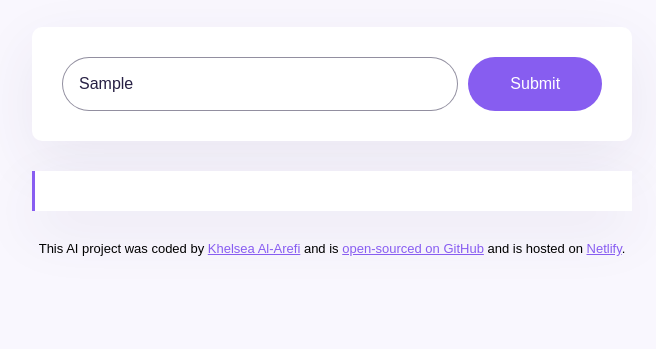
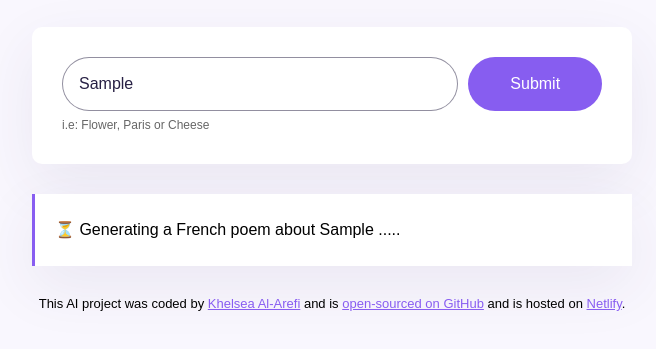
Before and after one commit to Khelbot/french-poem-generator, a plain HTML site: page index.html in a window 1280 px wide. Both pictures are taken after typing "Sample" into the empty fields and a click on the input 843 px from the left and 261 px from the top of the page. Shown: the part 177-526 px from the top of the page, without its empty margins (308-964 px from the left). Drawn offline with nearby package versions, Linux system fonts and the light colour scheme; no server answers.

Commit message:
Improved User Experience

```diff
--- a/index.html
+++ b/index.html
@@ -16,10 +16,11 @@
       </header>
 
       <main>
+        <div class="form-container">
           <form id="poem-generator-form">
             <input
               type="text"
-            placeholder="Enter the topic of the poem here."
+              placeholder="Enter the topic of your poem here."
               autofocus
               required
               autocomplete="off"
@@ -28,7 +29,9 @@
             />
             <input type="submit" class="submit-button" />
           </form>
-        <div id="poem" class="poem"></div>
+          <div class="hint">i.e: Flower, Paris or Cheese</div>
+        </div>
+        <div id="poem" class="poem hidden"></div>
       </main>
       <footer>
         This AI project was coded by
--- a/src/script.js
+++ b/src/script.js
@@ -20,6 +20,10 @@ function generatePoem(event) {
   let prompt = `User instructions: Generate a poem in French about ${instructionsInput.value}`;
   let apiUrl = `https://api.shecodes.io/ai/v1/generate?prompt=${prompt}&context=${context}&key=${apiKey}`;
 
+  let poemElement = document.querySelector("#poem");
+  poemElement.classList.remove("hidden");
+  poemElement.innerHTML = `<span class="generating">⏳</span> Generating a French poem about ${instructionsInput.value}<span class="generating"> .....</span>`;
+
   console.log("generating poem");
   console.log(`Prompt: ${prompt}`);
   console.log(`Context: ${context}`);
--- a/src/style.css
+++ b/src/style.css
@@ -6,6 +6,7 @@ body {
 a {
   color: #885df1;
 }
+
 .container {
   margin: 120px auto;
   max-width: 600px;
@@ -23,14 +24,25 @@ h1 {
   color: #272044;
 }
 
+.form-container {
+  background-color: white;
+  margin-bottom: 30px;
+  border-radius: 10px;
+  box-shadow: 0px 20px 60px rgba(65, 50, 100, 0.08);
+  padding: 30px;
+}
+
 form {
-  padding: 30px;
-  background-color: white;
-  box-shadow: 0px 20px 60px rgba(65, 50, 100, 0.08);
-  border-radius: 10px;
-  margin-bottom: 30px;
   display: flex;
 }
+
+.hint {
+  line-height: 1.5;
+  margin-top: 5px;
+  opacity: 0.6;
+  font-size: 12px;
+}
+
 .instructions {
   padding: 16px;
   border: 1px solid rgba(39, 33, 66, 0.5);
@@ -60,6 +72,10 @@ form {
   border-left: 3px solid #885df1;
   box-shadow: 0px 20px 60px rgba(65, 50, 100, 0.08);
 }
+.hidden {
+  display: none;
+}
+
 .poem strong {
   color: #885df1;
 }
@@ -69,3 +85,19 @@ footer {
   font-size: 13px;
   margin-top: 30px;
 }
+
+.generating {
+  animation: blink-animation 1s steps(5, start) infinite;
+}
+
+@keyframes blink-animation {
+  to {
+    visibility: hidden;
+  }
+}
+
+@-webkit-keyframes blink-animation {
+  to {
+    visibility: hidden;
+  }
+}
```
Lines whose indentation alone changed are shown as unchanged.
